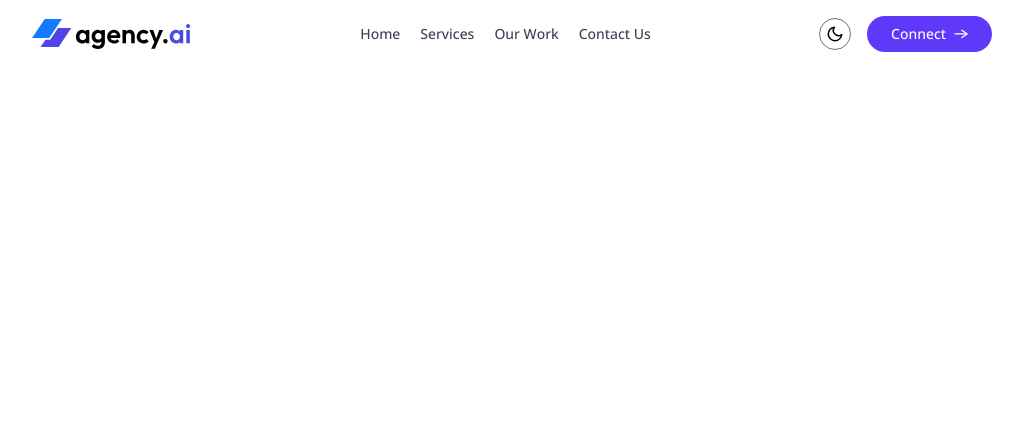
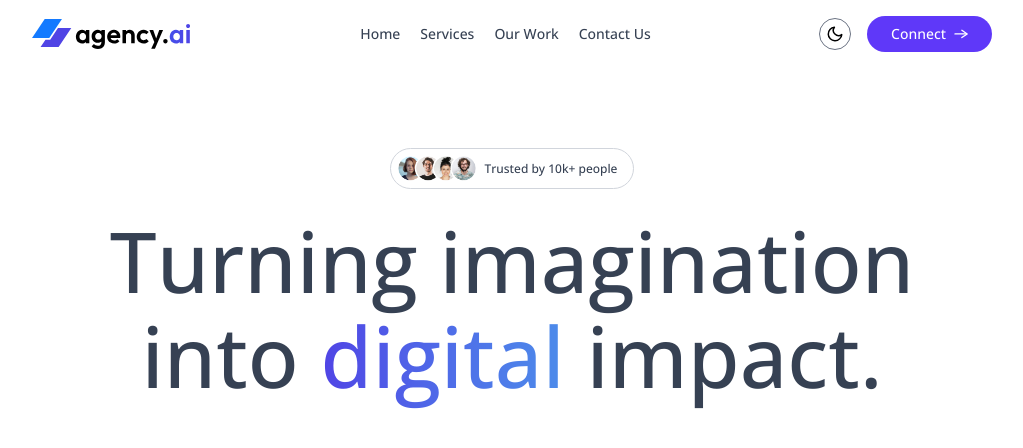
Before and after one commit to jaklymedalla/agency-ai-project, a React (Vite) app: page / in a window 1280 px wide. Shown: the top 448 px of the page, without its empty margins (128-1151 px from the left). Built offline with nearby package versions, Linux system fonts and the light colour scheme.

Commit message:
progress

```diff
--- a/src/App.jsx
+++ b/src/App.jsx
@@ -1,5 +1,6 @@
 import React, { useState } from 'react'
 import Navbar from './components/Navbar'
+import Hero from './components/Hero'
 
 const App = () => {
   // FIXED: Standard working state initialization
@@ -7,9 +8,10 @@
 getItem('theme') : 'light')
 
   return (
-    <div className='bg-white text-black min-h-screen relative'>
+    <div className='dark:bg-black relative'>
       {/* Passing state downward seamlessly */}
       <Navbar theme={theme} setTheme={setTheme}/>
+      <Hero />
     </div>
   )
 }
--- /dev/null
+++ b/src/components/Hero.jsx
@@ -0,0 +1,21 @@
+import React from 'react'
+import assets from '../assets/assets'
+
+const Hero = () => {
+  return (
+    <div id='hero' className='flex flex-col items-center gap-6 py-20 px-4 sm:px-12 lg:px-24
+    xl:px-40 text-center w-full overflow-hidden text-gray-700 dark:text:white'
+    >
+    <div className='inline-flex items-center gap-2 border border-gray-300 p-1.5
+    pr-4 rounded-full'>
+        <img className='w-20' src={assets.group_profile} alt="group-photo" />
+        <p className='text-xs font-medium'>Trusted by 10k+ people</p>
+    </div>
+    <h1 className='text-4xl sm:text-5xl md:text-6xl xl:text-[84px] font-medium
+    xl:leading-[95px] max-w-5xl'>Turning imagination into <span className='bg-gradient-to-r from-[#5044E5] to-[#4d8cea]
+        bg-clip-text text-transparent'>digital</span> impact.</h1>
+    </div>
+  )
+}
+
+export default Hero
--- a/src/components/ThemeToggleBtn.jsx
+++ b/src/components/ThemeToggleBtn.jsx
@@ -2,6 +2,7 @@
 import assets from '../assets/assets'
 
 const ThemeToggleBtn = ({theme,setTheme}) => {
+
 useEffect(()=>{
 	const prefersDarkMode = window.matchMedia('(prefers)-color-scheme: dark')
 	.matches;
```
